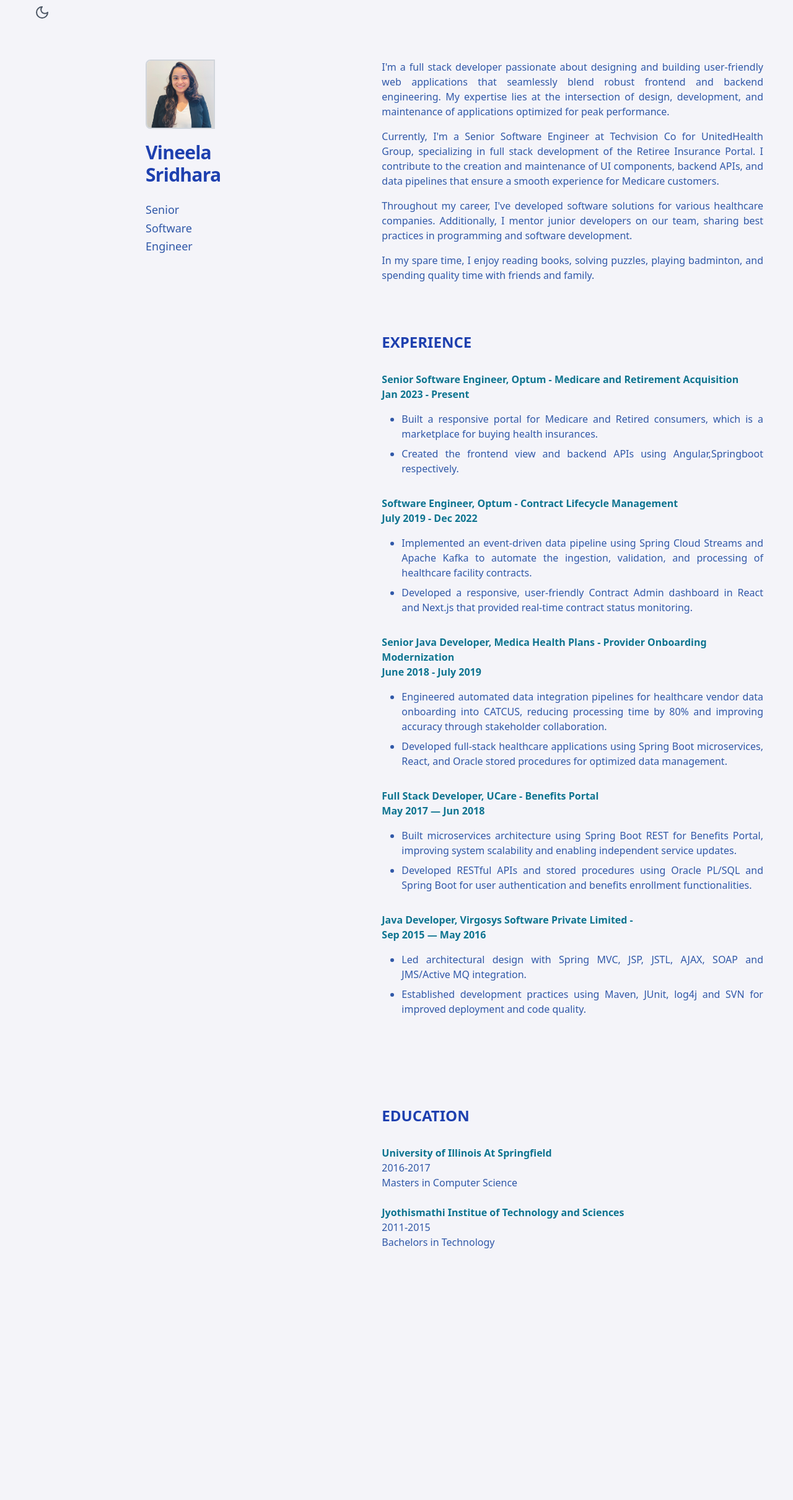
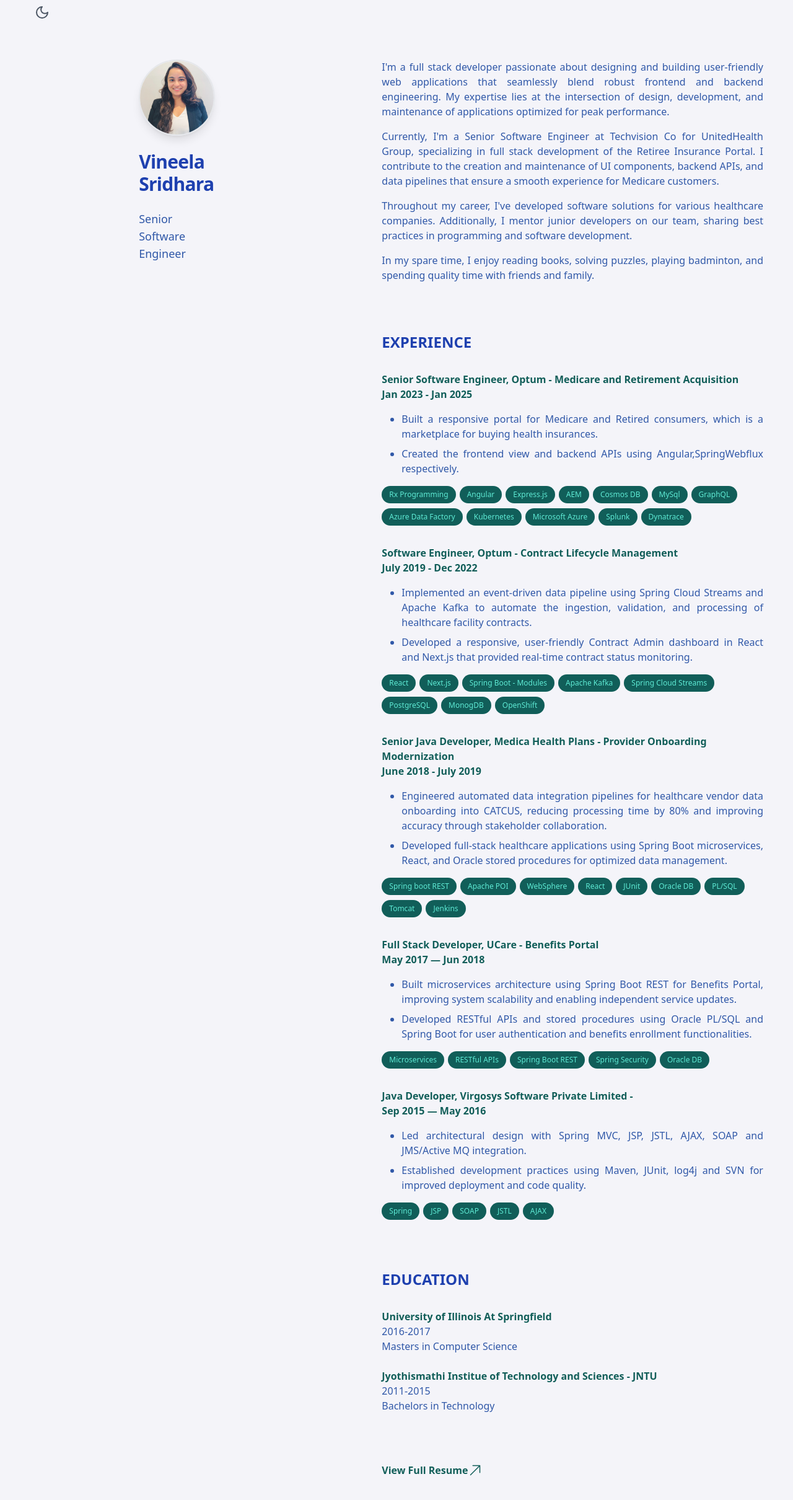
Before and after one commit to vineela-creates/personal-website, a Next.js app: page / in a window 1280 px wide. Shown: the top 2420 px of the page at 62% size. Before the commit the page ends 2256 px from the top, so only its background shows below. Built offline with nearby package versions, Linux system fonts and the light colour scheme.

Commit message:
Added new features v2

```diff
--- a/app/components/PageDetails.tsx
+++ b/app/components/PageDetails.tsx
@@ -3,8 +3,10 @@ import React from "react";
 import { resumeData } from "../data/ResumeData";
 import { Header } from "./sections/Header";
 import ThemeToggle from "./ThemeToggle";
+import PdfDownload from "./PdfDownload";
 
 const PageDetails: React.FC = () => {
+
   const scrollToSection = (sectionId: string) => {
     const element = document.getElementById(sectionId);
     element?.scrollIntoView({ behavior: "smooth" });
@@ -63,7 +65,7 @@ const PageDetails: React.FC = () => {
 
           <section
             id="experience"
-            className="mb-16 lg:mb-36 scroll-mt-16 lg:scroll-mt-24"
+            className="mb-16 lg:mb-20 scroll-mt-16 lg:scroll-mt-24"
           >
             <div className="max-w-full leading-6">
               <h1 className="text-blue-800 mb-8 font-bold text-xl md:text-2xl">
@@ -71,7 +73,7 @@ const PageDetails: React.FC = () => {
               </h1>
               {resumeData.experience.map((exp, index) => (
                 <div key={index} className="mb-8">
-                  <div className="mb-4 text-cyan-700 font-semibold">
+                  <div className="mb-4 dark:text-teal-300 text-teal-800 font-semibold">
                     <p className="break-words">
                       {exp.title}, {exp.company} - {exp.project}
                     </p>
@@ -79,9 +81,20 @@ const PageDetails: React.FC = () => {
                   </div>
                   <div>
                     <ul className="list-disc ml-4 md:ml-8 space-y-2">
-                      {exp.achievements.map((a, index) => (
+                      {exp.responsibilities.map((a, index) => (
                         <li key={index} className="text-justify">
                           {a}
+                        </li>
+                      ))}
+                    </ul>
+                  </div>
+                  <div>
+                    <ul className="mt-2 flex flex-wrap">
+                      {exp.skills.map((skill, index) => (
+                        <li key={index} className="mr-1.5 mt-2">
+                          <span className="flex items-center rounded-full dark:bg-teal-400/10 bg-teal-800 px-3 py-1 text-xs font-medium leading-5 dark: text-teal-300  ">
+                            {skill}
+                          </span>
                         </li>
                       ))}
                     </ul>
@@ -93,7 +106,7 @@ const PageDetails: React.FC = () => {
 
           <section
             id="education"
-            className="mb-16 lg:mb-36 scroll-mt-16 lg:scroll-mt-24"
+            className="mb-16 lg:mb-20 scroll-mt-16 lg:scroll-mt-24"
           >
             <div className="max-w-full leading-6">
               <h1 className="text-blue-800 mb-8 font-bold text-xl md:text-2xl">
@@ -101,12 +114,39 @@ const PageDetails: React.FC = () => {
               </h1>
               {resumeData.education.map((edu, index) => (
                 <div className="mb-6" key={index}>
-                  <p className="text-cyan-700 font-semibold">{edu.school}</p>
+                  <p className="text-teal-800 dark:text-teal-300 font-semibold">
+                    {edu.school}
+                  </p>
                   <p>{edu.year}</p>
                   <p>{edu.degree}</p>
                 </div>
               ))}
             </div>
+          </section>
+          <section
+            id="pdf_resume"
+            className="mb-16 lg:mb-20 scroll-mt-16 lg:scroll-mt-24"
+          >
+            <PdfDownload
+              pdfUrl="/resume.pdf"
+              className="mt-2 flex flex-wrap font-bold"
+            >
+              View Full Resume
+              <svg
+                xmlns="http://www.w3.org/2000/svg"
+                fill="none"
+                viewBox="0 0 24 24"
+                strokeWidth={1.5}
+                stroke="currentColor"
+                className="size-6"
+              >
+                <path
+                  strokeLinecap="round"
+                  strokeLinejoin="round"
+                  d="m4.5 19.5 15-15m0 0H8.25m11.25 0v11.25"
+                />
+              </svg>
+            </PdfDownload>
           </section>
         </main>
       </div>
--- /dev/null
+++ b/app/components/PdfDownload.tsx
@@ -0,0 +1,23 @@
+const PdfDownload: React.FC<PDFLinkProps> = ({
+  pdfUrl,
+  className = "",
+  children = "Download PDF",
+}) => {
+  const handleDownload = async (e: React.MouseEvent<HTMLAnchorElement>) => {
+    e.preventDefault();
+    window.open(pdfUrl, "_blank");
+  };
+
+  return (
+    <>
+      <a
+        href={pdfUrl}
+        onClick={handleDownload}
+        className={`group/link text-teal-800 dark:text-teal-300 hover:text-blue-800 font-bold ${className}`}
+      >
+        {children}
+      </a>
+    </>
+  );
+};
+export default PdfDownload;
--- a/app/components/sections/Header.tsx
+++ b/app/components/sections/Header.tsx
@@ -1,63 +1,33 @@
 "use client";
+import { Linkedin, LinkedinIcon } from "lucide-react";
 import { SectionProps } from "../../types/SectionProps";
 import Image from "next/image";
 
 export const Header: React.FC<SectionProps> = ({ data, onScroll }) => (
   <header
     id="intro"
-    className="lg:sticky lg:top-0 lg:flex lg:max-h-screen lg:w-[48%] lg:flex-col lg:py-24"
+    className="w-full px-4 py-8 md:px-0 lg:sticky lg:top-0 lg:flex lg:max-h-screen lg:w-[48%] lg:flex-col lg:py-24"
   >
-    <Image
-      src="/Linkedin pic.jpeg"
-      alt="My pic"
-      width={200}
-      height={200}
-      className="rounded-s-lg border-2 border-gray-300 mb-5"
-    />
+    <div className="flex justify-center lg:justify-start mb-6">
+      <div className="relative aspect-square w-48 lg:w-64">
+        <Image
+          src="/Linkedin pic.jpeg"
+          alt="Profile picture"
+          fill
+          className="object-cover rounded-full border-2 border-gray-200 shadow-lg"
+          sizes="(max-width: 768px) 192px, 256px"
+          priority
+        />
+      </div>
+    </div>
 
-    <div>
-      <h1 className="text-3xl font-bold tracking-tight text-blue-800 mb-6 dark:text-white-400">
+    <div className="text-center lg:text-left">
+      <h1 className="text-2xl md:text-3xl font-bold tracking-tight text-blue-800 mb-4 lg:mb-6 dark:text-white">
         {data.intro.name}
       </h1>
-      <h2 className="mt-3 text-lg font-medium leading-relaxed mb-8">
+      <h2 className="text-base md:text-lg font-medium leading-relaxed mb-6 lg:mb-8">
         {data.intro.title}
       </h2>
-
-      {/* <nav className="nav hidden lg:block" aria-label="In-page jump links">
-        <ul className="mt-20 w-max">
-          <li>
-            <span className="group flex items-center py-3 active"></span>
-            <button className="nav-indicator mr-4 h-px w-20 bg-slate-600 transition-all group-hover:w-16 group-hover:bg-slate-200 group-focus-visible:w-16 group-focus-visible:bg-slate-200 motion-reduce:transition-none">
-              <span className="font-bold text-medium">ABOUT</span>
-            </button>
-          </li>
-          <li>
-            <a
-              href="#experiences"
-              className="group flex items-center py-3 active"
-            >
-              <span className="nav-indicator mr-4 h-px w-20 bg-slate-600 transition-all group-hover:w-16 group-hover:bg-slate-200 group-focus-visible:w-16 group-focus-visible:bg-slate-200 motion-reduce:transition-none"></span>
-              <span
-                className="font-bold text-medium
-            "
-              >
-                EXPERIENCES
-              </span>
-            </a>
-          </li>
-          <li>
-            <a href="#projects" className="group flex items-center py-3 active">
-              <span className="nav-indicator mr-4 h-px w-20 bg-slate-600 transition-all group-hover:w-16 group-hover:bg-slate-200 group-focus-visible:w-16 group-focus-visible:bg-slate-200 motion-reduce:transition-none"></span>
-              <span
-                className="font-bold text-medium
-            "
-              >
-                PROJECTS
-              </span>
-            </a>
-          </li>
-        </ul>
-      </nav> */}
     </div>
   </header>
 );
--- /dev/null
+++ b/app/data/PDFLinkProps.ts
@@ -0,0 +1,5 @@
+interface PDFLinkProps {
+  pdfUrl: string;
+  className?: string;
+  children?: React.ReactNode;
+}
--- a/app/data/ResumeData.tsx
+++ b/app/data/ResumeData.tsx
@@ -3,25 +3,13 @@ export interface Experience {
   company: string;
   period: string;
   project: string;
-  achievements: string[];
-}
-export interface About {
-  my_info: string;
+  responsibilities: string[];
+  skills: string[];
 }
 export interface Education {
   degree: string;
   school: string;
   year: string;
-}
-
-export interface SkillCategory {
-  name: string;
-  skills: string[];
-}
-
-export interface Achievement {
-  title: string;
-  description: string;
 }
 
 export interface ResumeData {
@@ -30,17 +18,11 @@ export interface ResumeData {
     title: string;
     summary: string;
   };
-  about: {
-    my_info: string;
-  };
   experience: Experience[];
   education: Education[];
-  skills: SkillCategory[];
-  achievements: Achievement[];
   contact: {
     email: string;
     linkedin: string;
-    github: string;
   };
 }
 
@@ -50,18 +32,29 @@ export const resumeData: ResumeData = {
     title: "Senior Software Engineer",
     summary: "I build full stack user-friendly web and mobile applications",
   },
-  about: {
-    my_info: "",
-  },
   experience: [
     {
       title: "Senior Software Engineer",
       company: "Optum",
-      period: "Jan 2023 - Present",
+      period: "Jan 2023 - Jan 2025",
       project: "Medicare and Retirement Acquisition",
-      achievements: [
+      responsibilities: [
         "Built a responsive portal for Medicare and Retired consumers, which is a marketplace for buying health insurances.",
-        "Created the frontend view and backend APIs using Angular,Springboot respectively.",
+        "Created the frontend view and backend APIs using Angular,SpringWebflux respectively.",
+      ],
+      skills: [
+        "Rx Programming",
+        "Angular",
+        "Express.js",
+        "AEM",
+        "Cosmos DB",
+        "MySql",
+        "GraphQL",
+        "Azure Data Factory",
+        "Kubernetes",
+        "Microsoft Azure",
+        "Splunk",
+        "Dynatrace",
       ],
     },
     {
@@ -69,9 +62,19 @@ export const resumeData: ResumeData = {
       company: "Optum",
       period: "July 2019 - Dec 2022",
       project: "Contract Lifecycle Management",
-      achievements: [
+      responsibilities: [
         "Implemented an event-driven data pipeline using Spring Cloud Streams and Apache Kafka to automate the ingestion, validation, and processing of healthcare facility contracts.",
         "Developed a responsive, user-friendly Contract Admin dashboard in React and Next.js that provided real-time contract status monitoring.",
+      ],
+      skills: [
+        "React",
+        "Next.js",
+        "Spring Boot - Modules",
+        "Apache Kafka",
+        "Spring Cloud Streams",
+        "PostgreSQL",
+        "MonogDB",
+        "OpenShift",
       ],
     },
     {
@@ -79,9 +82,20 @@ export const resumeData: ResumeData = {
       company: "Medica Health Plans",
       period: "June 2018 - July 2019",
       project: "Provider Onboarding Modernization",
-      achievements: [
+      responsibilities: [
         "Engineered automated data integration pipelines for healthcare vendor data onboarding into CATCUS, reducing processing time by 80% and improving accuracy through stakeholder collaboration.",
         "Developed full-stack healthcare applications using Spring Boot microservices, React, and Oracle stored procedures for optimized data management.",
+      ],
+      skills: [
+        "Spring boot REST",
+        "Apache POI",
+        "WebSphere",
+        "React",
+        "JUnit",
+        "Oracle DB",
+        "PL/SQL",
+        "Tomcat",
+        "Jenkins",
       ],
     },
     {
@@ -89,9 +103,16 @@ export const resumeData: ResumeData = {
       company: "UCare",
       period: "May 2017 — Jun 2018",
       project: "Benefits Portal",
-      achievements: [
+      responsibilities: [
         "Built microservices architecture using Spring Boot REST for Benefits Portal, improving system scalability and enabling independent service updates.",
         "Developed RESTful APIs and stored procedures using Oracle PL/SQL and Spring Boot for user authentication and benefits enrollment functionalities.",
+      ],
+      skills: [
+        "Microservices",
+        "RESTful APIs",
+        "Spring Boot REST",
+        "Spring Security",
+        "Oracle DB",
       ],
     },
     {
@@ -99,10 +120,11 @@ export const resumeData: ResumeData = {
       company: "Virgosys Software Private Limited",
       period: "Sep 2015 — May 2016",
       project: "",
-      achievements: [
+      responsibilities: [
         "Led architectural design with Spring MVC, JSP, JSTL, AJAX, SOAP and JMS/Active MQ integration.",
         "Established development practices using Maven, JUnit, log4j and SVN for improved deployment and code quality.",
       ],
+      skills: ["Spring", "JSP", "SOAP", "JSTL", "AJAX"],
     },
   ],
   education: [
@@ -113,29 +135,12 @@ export const resumeData: ResumeData = {
     },
     {
       degree: "Bachelors in Technology",
-      school: "Jyothismathi Institue of Technology and Sciences",
+      school: "Jyothismathi Institue of Technology and Sciences - JNTU ",
       year: "2011-2015",
     },
   ],
-  skills: [
-    {
-      name: "Frontend",
-      skills: ["React", "TypeScript", "Tailwind CSS"],
-    },
-    {
-      name: "Backend",
-      skills: ["Node.js", "Python", "SQL"],
-    },
-  ],
-  achievements: [
-    {
-      title: "Best Innovation Award",
-      description: "Received company-wide recognition for innovative solution",
-    },
-  ],
   contact: {
-    email: "your.email@example.com",
-    linkedin: "linkedin.com/in/yourprofile",
-    github: "github.com/yourusername",
+    email: "sridharavineela304@gmail.com",
+    linkedin: "www.linkedin.com/in/vsridha",
   },
 };
```
Also changed, not shown: 2 other files (tests, documents, lock files or other folders).
